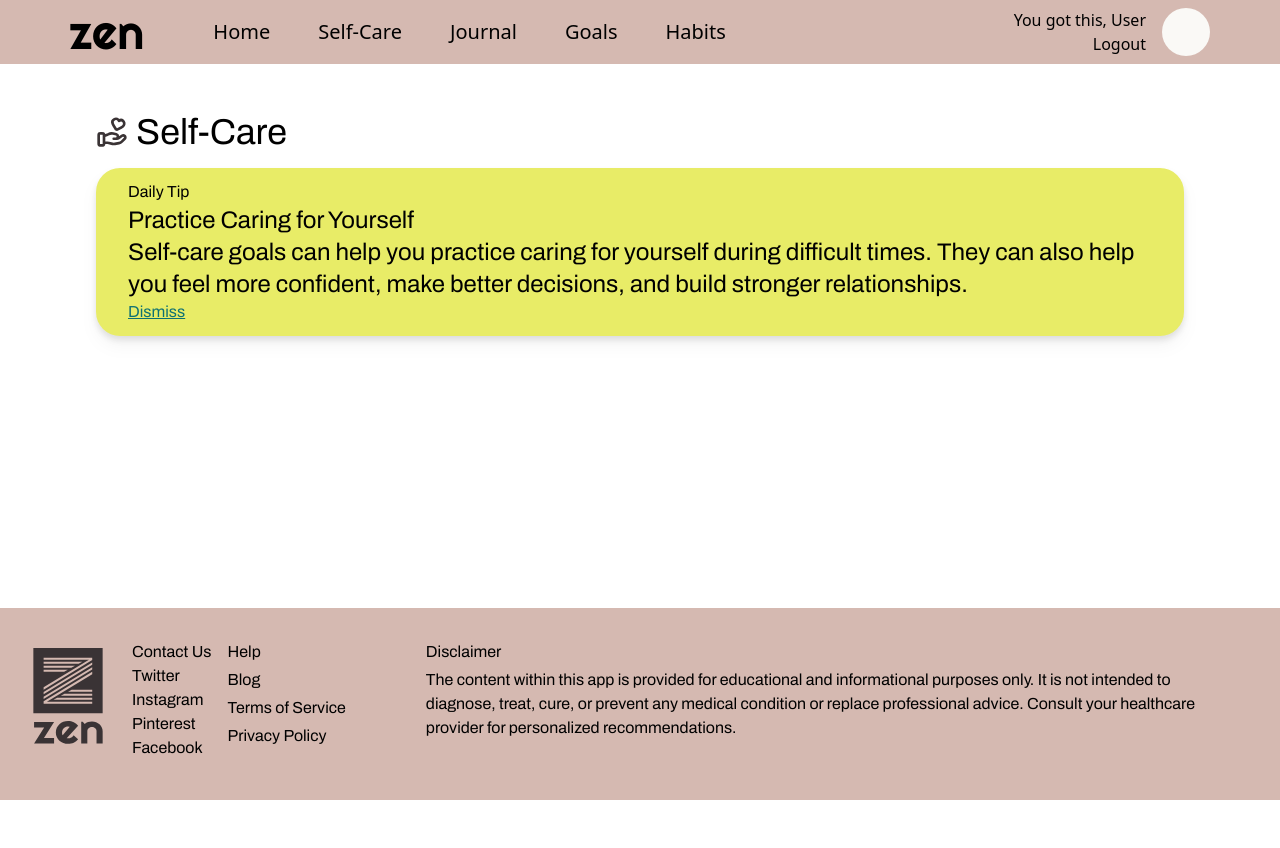
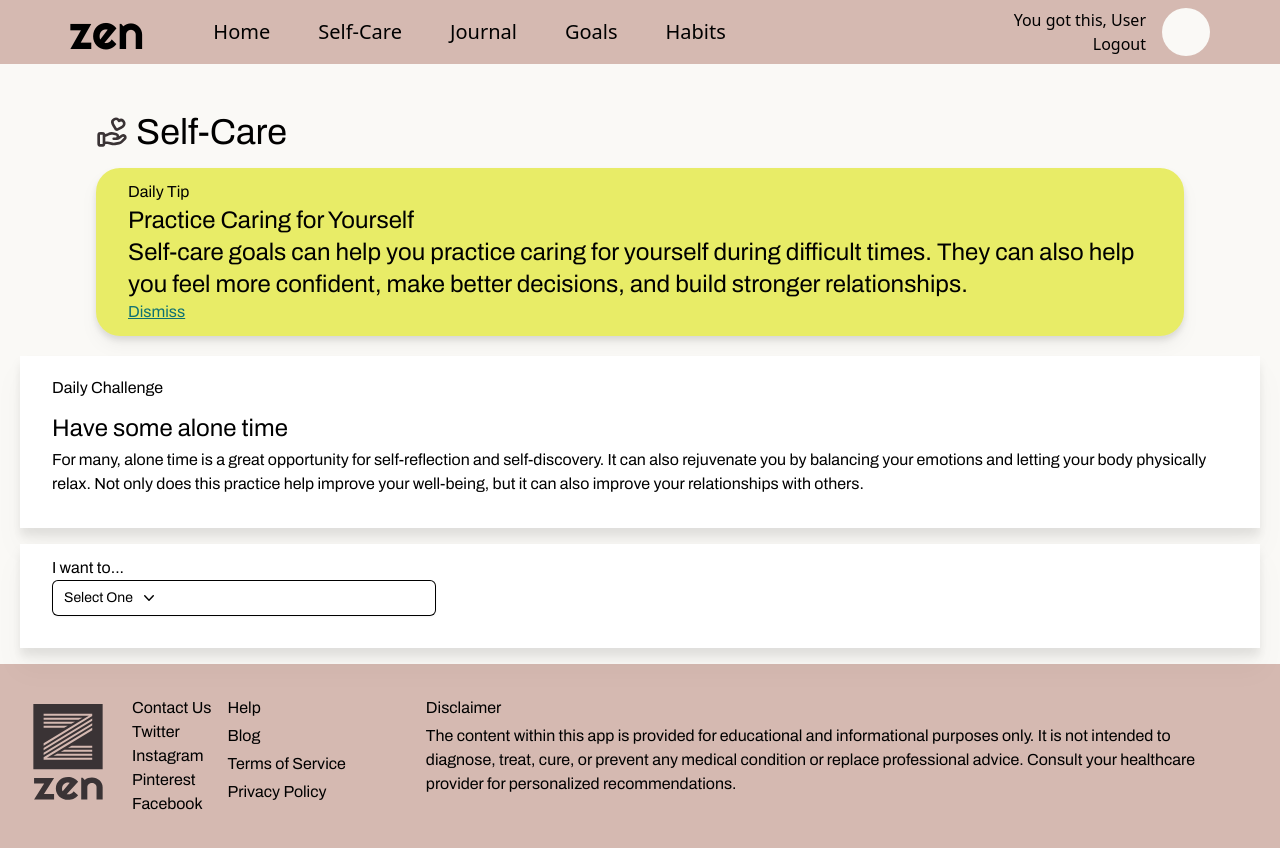
Before and after one commit to rominadouk/zen-redesign, a React (Create React App) app: page /selfcare in a window 1280 px wide. Shown: the top 848 px of the page. Before the commit the page ends 800 px from the top, so only its background shows below. Built offline with nearby package versions, Linux system fonts and the light colour scheme.

Commit message:
refactored code for dropdown menu

```diff
--- a/package.json
+++ b/package.json
@@ -3,6 +3,7 @@
   "version": "0.1.0",
   "private": true,
   "dependencies": {
+    "@headlessui/react": "^1.7.17",
     "@heroicons/react": "^2.0.18",
     "@testing-library/jest-dom": "^5.17.0",
     "@testing-library/react": "^13.4.0",
--- a/src/App.tsx
+++ b/src/App.tsx
@@ -39,7 +39,7 @@ function App() {
     }, [modalOpen]);
 
   return (
-    <div className='App flex flex-col h-screen'>
+    <div className='App flex flex-col h-screen bg-off-white'>
       {modalOpen && <AddGoal modalOpen={modalOpen} onClose={handleCloseGoalModal} />}
       <Navbar />
       <Routes>
--- /dev/null
+++ b/src/modules/selfcare-page/self-care-dropdown.tsx
@@ -0,0 +1,64 @@
+import { Fragment } from 'react'
+import { Menu, Transition } from '@headlessui/react'
+import { ChevronDownIcon } from '@heroicons/react/20/solid'
+
+
+const SelfCareDropdown = () => {
+    return (
+        <div>
+            <Menu as="div" className="relative inline-block text-left">
+            <div>
+                <Menu.Button className="inline-flex  gap-x-1.5 rounded-md bg-white pl-3 w-96 py-2 pl-3 text-sm font-semibold shadow-sm ring-1 ring-inset ring-black hover:bg-gray-50">Select One
+                    <ChevronDownIcon className="-mr-1 h-5 w-5" aria-hidden="true" />
+                </Menu.Button>
+            </div>
+
+        <Transition
+            as={Fragment}
+            enter="transition ease-out duration-100"
+            enterFrom="transform opacity-0 scale-95"
+            enterTo="transform opacity-100 scale-100"
+            leave="transition ease-in duration-75"
+            leaveFrom="transform opacity-100 scale-100"
+            leaveTo="transform opacity-0 scale-95"
+        >
+            <Menu.Items className="absolute left-0 z-10 mt-2 w-56 origin-top-right rounded-md bg-white shadow-lg ring-1 ring-black ring-opacity-5 focus:outline-none">
+                <div className="py-1 bg-pure-white">
+                    <Menu.Item>
+                        {({ active }) => (
+                            <a href="#" className={( active ? 'bg-pure-white text-gray-900' :'text-gray-700 block px-4 py-2 text-sm'
+                        )}>exercise</a>
+                        )}
+                    </Menu.Item>
+                    {/* Improve my Skin Care Item */}
+                    <Menu.Item>
+                        {({ active }) => (
+                            <a href="#" className={( active ? 'bg-gray-100 text-gray-900' :'text-gray-700 block px-4 py-2 text-sm'
+                            )}>improve my skin care</a>
+                        )}
+                    </Menu.Item>
+                    {/* Laugh Item */}
+                    <Menu.Item>
+                    {({ active }) => (
+                        <a href="#" className={( active ? 'bg-gray-100 text-gray-900' :'text-gray-700 block px-4 py-2 text-sm'
+                        )}> laugh</a>
+                    )}
+                    </Menu.Item>
+                    <form method="POST" action="#">
+                        <Menu.Item>
+                            {({ active }) => (
+                            <button type="submit" className={( active ? 'bg-gray-100 text-gray-900' :'text-gray-700 block px-4 py-2 text-sm'
+                                )}>be social</button>
+                            )}
+                        </Menu.Item>
+                    </form>
+                </div>
+            </Menu.Items>
+        </Transition>
+        </Menu>
+
+            </div>
+     );
+}
+
+export default SelfCareDropdown;
--- a/src/modules/selfcare-page/self-care.tsx
+++ b/src/modules/selfcare-page/self-care.tsx
@@ -1,9 +1,11 @@
 import DailyTip from "../DailyTip";
 import { ReactComponent as SelfCareIcon } from '../../assets/selfcare-icon.svg'
+import SelfCareDropdown from "./self-care-dropdown";
 
 const SelfCare = () => {
     return (
         <div className="font-archivo">
+            {/* SELF-CARE HEADER */}
             <section className='flex flex-row mt-12 mb-4 mx-5 md:mx-16 justify-between xl:mx-24'>
                 <div className='flex flex-row'>
                     <SelfCareIcon className='w-8 h-8 self-center'/>
@@ -11,7 +13,18 @@ const SelfCare = () => {
                 </div>
             </section>
             <DailyTip />
+            {/* DAILY CHALLENGE SECTION */}
+            <div className="mx-5 px-8 pt-3 pb-8 mb-4 drop-shadow-xl bg-pure-white">
+                <p className='font-bold text-based mt-2 mb-3'>Daily Challenge</p>
+                <h2 className='text-2xl font-bold mb-1'>Have some alone time</h2>
+                <p>For many, alone time is a great opportunity for self-reflection and self-discovery. It can also rejuvenate you by balancing your emotions and letting your body physically relax. Not only does this practice help improve your well-being, but it can also improve your relationships with others.</p>
+            </div>
+            {/* I Want To.. Dropdown */}
+            <div className='mx-5 px-8 pt-3 pb-8 mb-4 drop-shadow-xl bg-pure-white'>
+                <p>I want to...</p>
+                <SelfCareDropdown />
 
+            </div>
         </div>
      );
 }
--- a/tailwind.config.js
+++ b/tailwind.config.js
@@ -4,6 +4,7 @@ module.exports = {
   theme: {
     colors: {
       'light-brown' : '#D5B9B1',
+      'pure-white' : '#FFFFFF',
       'off-white' : '#FAF9F6',
       'sea-green-blue': '#0F7173',
       'lime':'#E8EC67',
```
Also changed, not shown: 1 other file (tests, documents, lock files or other folders).
